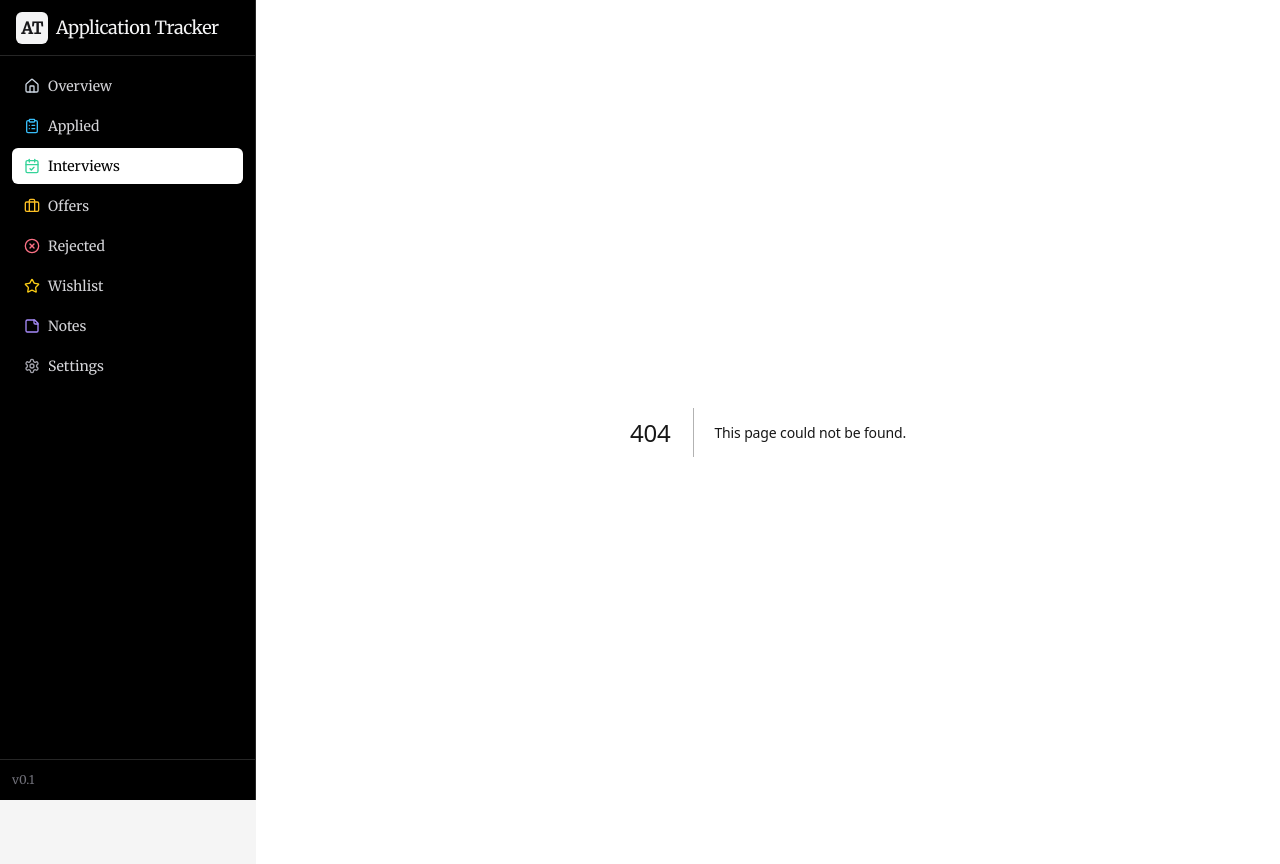
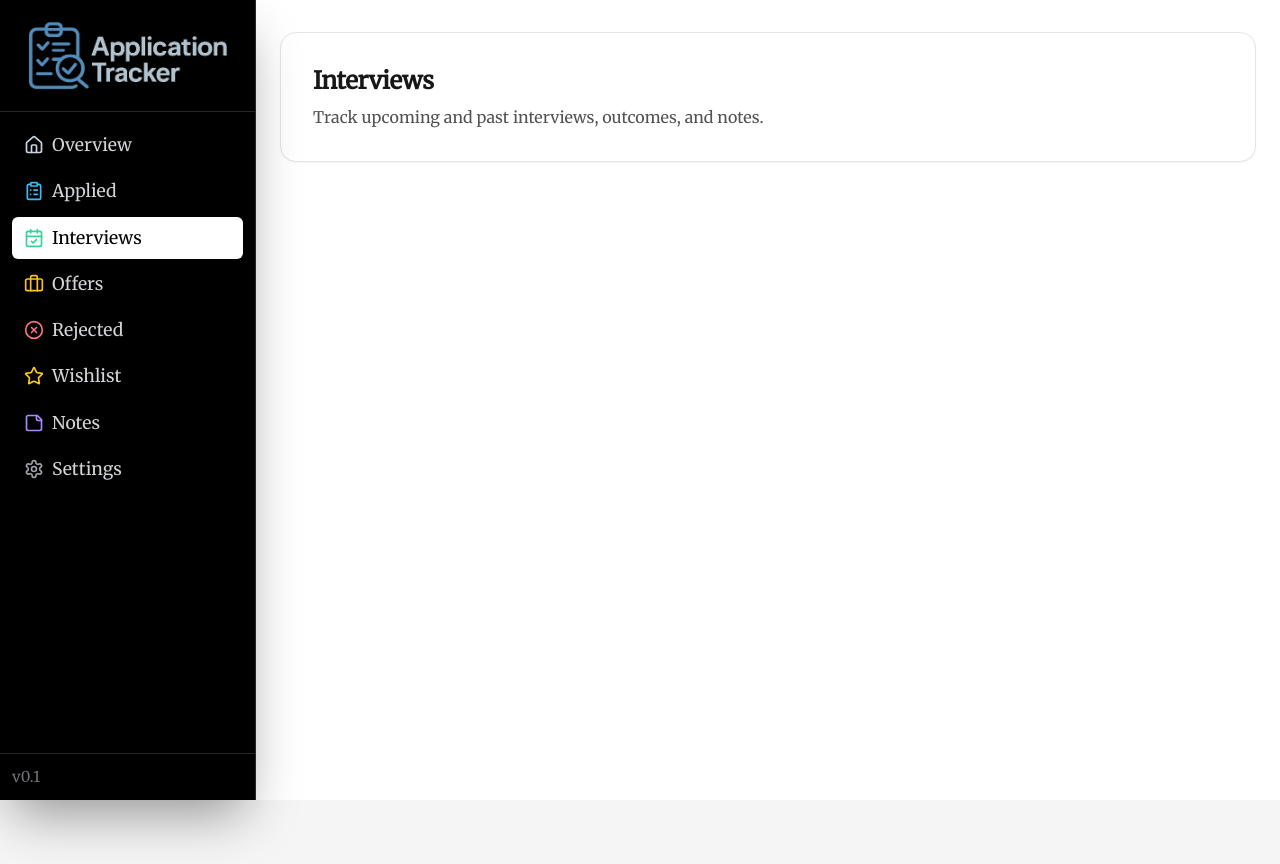
Before and after one commit to ThaerA7/applications_tracker, a Next.js app: page /interviews in a window 1280 px wide. Before the commit this address had no page. After the commit the page ends 800 px from the top, so only its background shows below. Built offline with nearby package versions, Linux system fonts and the light colour scheme.

Commit message:
adding a logo, adjusted texts and icons

```diff
--- /dev/null
+++ b/app/interviews/page.tsx
@@ -0,0 +1,10 @@
+export default function InterviewsPage() {
+  return (
+    <section className="rounded-2xl border border-neutral-200 bg-white p-8 shadow-sm">
+      <h1 className="text-2xl font-semibold">Interviews</h1>
+      <p className="mt-2 text-neutral-600">
+        Track upcoming and past interviews, outcomes, and notes.
+      </p>
+    </section>
+  );
+}
--- a/app/layout.tsx
+++ b/app/layout.tsx
@@ -2,7 +2,7 @@
 import './globals.css';
 import type { Metadata } from 'next';
 import Sidebar from '@/components/sidebar';
-import { Plus_Jakarta_Sans, Merriweather } from 'next/font/google';
+import { Merriweather } from 'next/font/google';
 
 export const metadata: Metadata = {
   title: 'Application Tracker',
@@ -17,7 +17,7 @@ const merriweather = Merriweather({
 
 export default function RootLayout({ children }: { children: React.ReactNode }) {
   return (
-    <html lang="en" className={`h-full } ${merriweather.variable}`}>
+    <html lang="en" className={`h-full ${merriweather.variable}`}>
       <body className="h-full bg-neutral-100 text-neutral-900 antialiased font-display">
         <Sidebar />
         <div className="min-h-screen pl-64">
--- /dev/null
+++ b/app/notes/page.tsx
@@ -0,0 +1,8 @@
+export default function NotesPage() {
+  return (
+    <section className="rounded-2xl border border-neutral-200 bg-white p-8 shadow-sm">
+      <h1 className="text-2xl font-semibold">Notes</h1>
+      <p className="mt-2 text-neutral-600">Quick research, interview prep, and reminders.</p>
+    </section>
+  );
+}
--- /dev/null
+++ b/app/offers/page.tsx
@@ -0,0 +1,8 @@
+export default function OffersPage() {
+  return (
+    <section className="rounded-2xl border border-neutral-200 bg-white p-8 shadow-sm">
+      <h1 className="text-2xl font-semibold">Offers</h1>
+      <p className="mt-2 text-neutral-600">Accepted/declined offers and details.</p>
+    </section>
+  );
+}
--- a/app/page.tsx
+++ b/app/page.tsx
@@ -1,4 +1,4 @@
-export default function Page() {
+export default function HomePage() {
   return (
     <section className="rounded-2xl border border-neutral-200 bg-white p-8 shadow-sm">
       <h1 className="mb-2 text-2xl font-semibold">Willkommen 👋</h1>
--- /dev/null
+++ b/app/rejected/page.tsx
@@ -0,0 +1,8 @@
+export default function RejectedPage() {
+  return (
+    <section className="rounded-2xl border border-neutral-200 bg-white p-8 shadow-sm">
+      <h1 className="text-2xl font-semibold">Rejected</h1>
+      <p className="mt-2 text-neutral-600">Applications that didn’t work out.</p>
+    </section>
+  );
+}
--- /dev/null
+++ b/app/settings/page.tsx
@@ -0,0 +1,8 @@
+export default function SettingsPage() {
+  return (
+    <section className="rounded-2xl border border-neutral-200 bg-white p-8 shadow-sm">
+      <h1 className="text-2xl font-semibold">Settings</h1>
+      <p className="mt-2 text-neutral-600">Preferences and account configuration.</p>
+    </section>
+  );
+}
--- /dev/null
+++ b/app/wishlist/page.tsx
@@ -0,0 +1,8 @@
+export default function WishlistPage() {
+  return (
+    <section className="rounded-2xl border border-neutral-200 bg-white p-8 shadow-sm">
+      <h1 className="text-2xl font-semibold">Wishlist</h1>
+      <p className="mt-2 text-neutral-600">Companies/roles you want to target next.</p>
+    </section>
+  );
+}
--- a/components/sidebar.tsx
+++ b/components/sidebar.tsx
@@ -2,9 +2,17 @@
 'use client';
 
 import Link from 'next/link';
+import Image from 'next/image';
 import { usePathname } from 'next/navigation';
 import {
-  Home, ClipboardList, CalendarCheck, Briefcase, XCircle, Star, StickyNote, Settings,
+  Home,
+  ClipboardList,
+  CalendarCheck,
+  Briefcase,
+  XCircle,
+  Star,
+  StickyNote,
+  Settings,
 } from 'lucide-react';
 
 type Item = {
@@ -29,17 +37,18 @@ export default function Sidebar() {
   const pathname = usePathname();
 
   return (
-    <aside className="fixed inset-y-0 left-0 z-50 w-64 border-r border-neutral-800 bg-black">
-      {/* Brand */}
-      <div className="flex h-14 items-center border-b border-neutral-800 px-4">
-        <Link href="/" className="flex items-center gap-2">
-          <span className="inline-flex h-8 w-8 items-center justify-center rounded-md bg-zinc-100 text-zinc-900 font-bold">
-            AT
-          </span>
-          {/* Use Knewave */}
-          <span className="text-zinc-100 font-display text-lg tracking-tight">
-            Application Tracker
-          </span>
+    <aside className="fixed inset-y-0 left-0 z-50 w-64 border-r border-neutral-800 bg-black shadow-2xl shadow-black/40">
+      {/* Brand (centered, larger, no crop) */}
+      <div className="flex h-28 items-center justify-center border-b border-neutral-800 overflow-visible">
+        <Link href="/" aria-label="Application Tracker" className="inline-flex">
+          <Image
+            src="/application_tracker.png"
+            alt=""
+            width={200}
+            height={200}
+            priority
+            className="block"
+          />
         </Link>
       </div>
 
@@ -53,11 +62,11 @@ export default function Sidebar() {
                 <Link
                   href={href}
                   aria-current={active ? 'page' : undefined}
-                  className={`group flex items-center gap-2 rounded-md px-3 py-2 text-sm transition
+                  className={`group flex items-center gap-2 rounded-md px-3 py-2 text-[1.09375rem] transition
                     ${active ? 'bg-white text-black' : 'text-zinc-300 hover:bg-white/10 hover:text-white'}`}
                 >
                   <Icon
-                    className={`h-4 w-4 ${iconClass} ${active ? '' : 'group-hover:opacity-100'} opacity-100`}
+                    className={`h-5 w-5 ${iconClass} ${active ? '' : 'group-hover:opacity-100'} opacity-100`}
                     aria-hidden="true"
                   />
                   <span className="font-medium">{label}</span>
@@ -68,7 +77,7 @@ export default function Sidebar() {
         </ul>
       </nav>
 
-      <div className="absolute bottom-0 w-full border-t border-neutral-800 p-3 text-xs text-zinc-500">
+      <div className="absolute bottom-0 w-full border-t border-neutral-800 p-3 text-[0.9375rem] text-zinc-500">
         v0.1
       </div>
     </aside>
```
Also changed, not shown: public/application_tracker.png (added), 1 other file (tests, documents, lock files or other folders).
